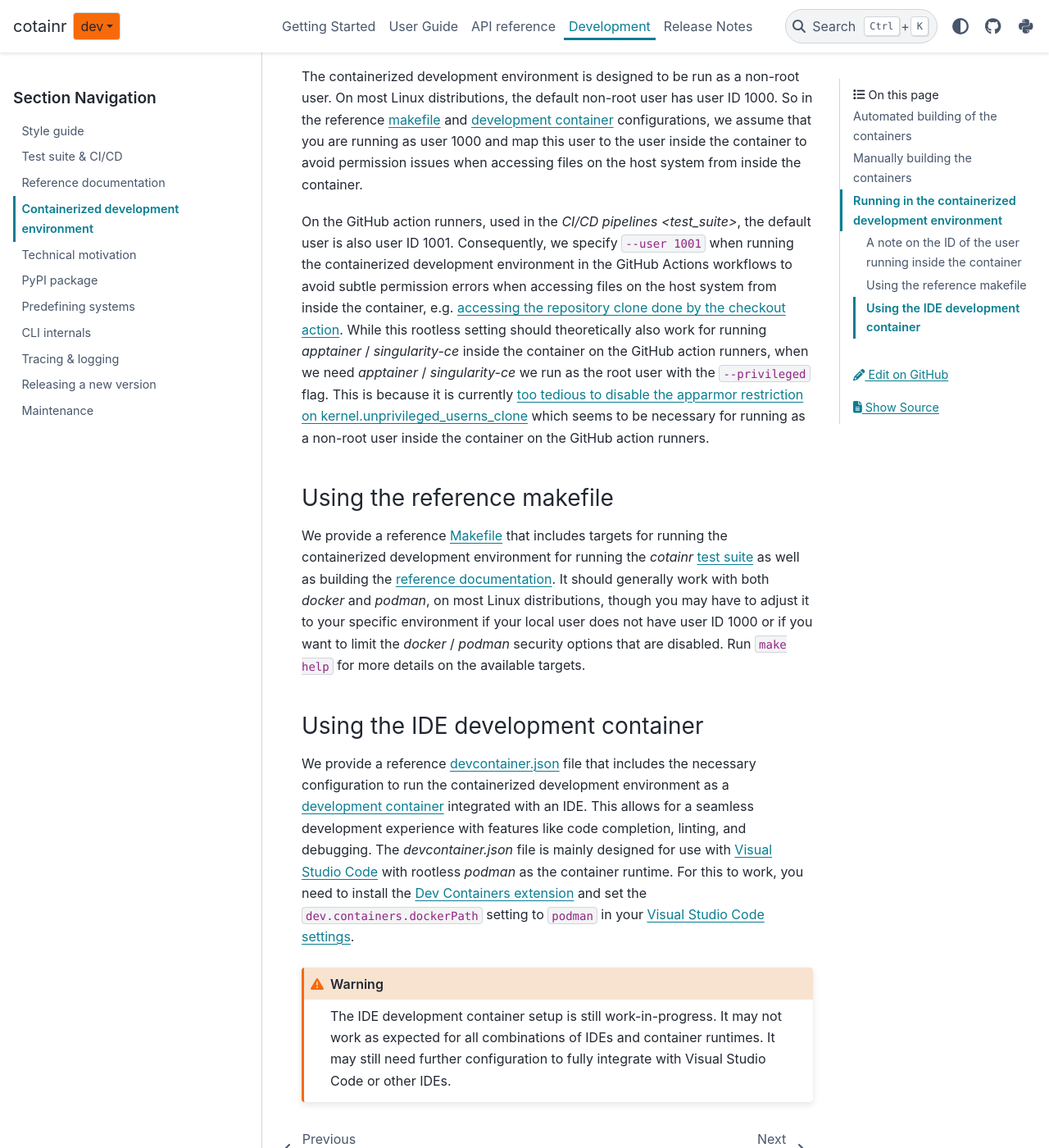
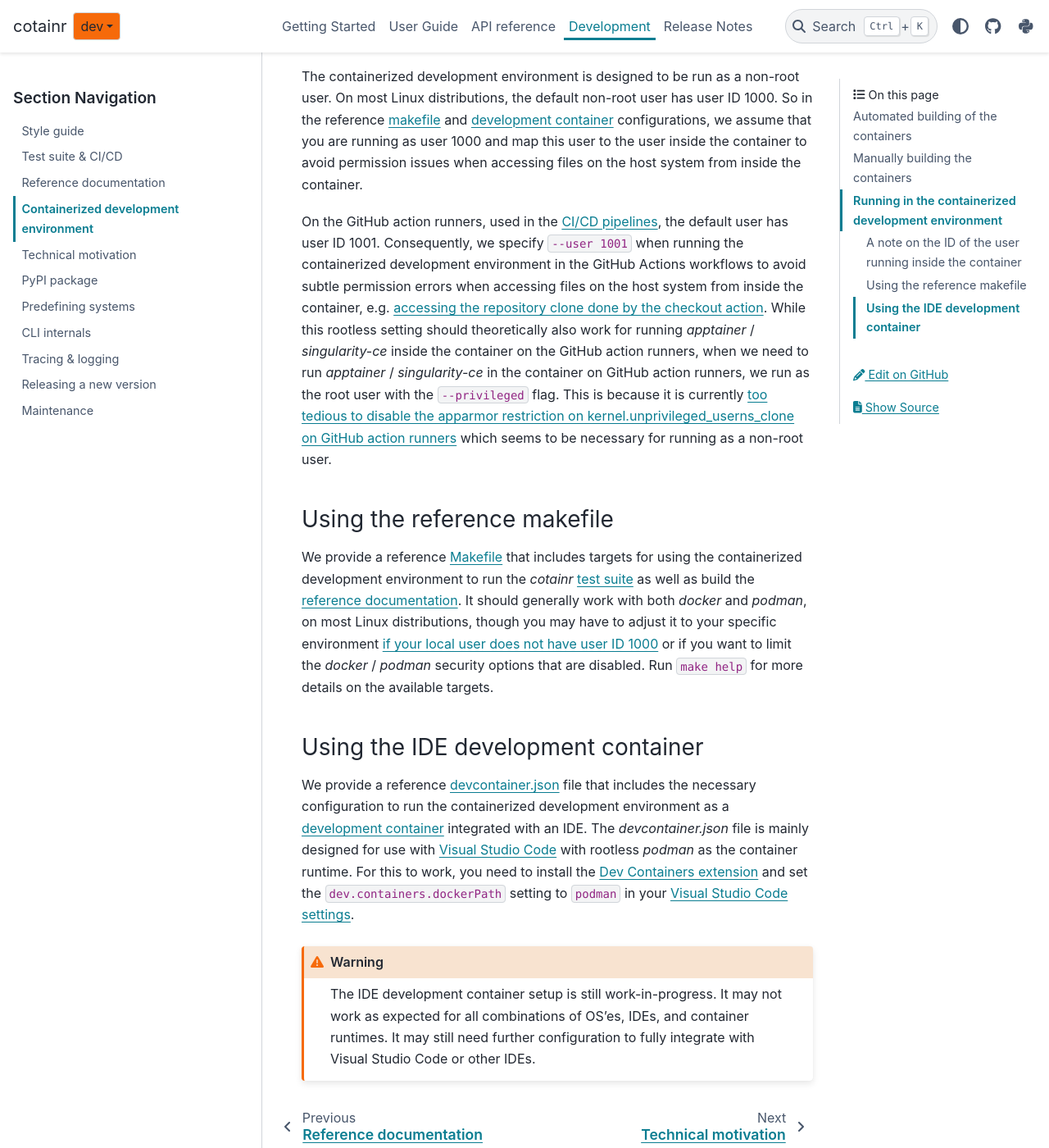
Before and after one commit to DeiC-HPC/cotainr, a Sphinx documentation site: the page built from doc/development/development_environment.rst, in a window 1280 px wide and 1400 px high, scrolled down 2438 px. Shown: the whole window at 82% size. Built offline with Sphinx 7.4.7 and the PyData theme 0.15.4, drawn with Linux system fonts in a browser that asks for light colours; pages that are not in the unit, such as notebooks, are missing from menus; the version number could not be read and is left out; some of the changed text lies outside the part shown.

Commit message:
Fixed typos etc. in dev env docs.

```diff
--- a/doc/development/development_environment.rst
+++ b/doc/development/development_environment.rst
@@ -4,23 +4,23 @@
 =====================================
 The `cotainr` project provides a containerized development environment that can be used to develop and test `cotainr` itself. The containerized development environment is defined in the `Dockerfile <https://github.com/DeiC-HPC/cotainr/blob/main/.github/workflows/dockerfiles/Dockerfile>`_ included in the https://github.com/DeiC-HPC/cotainr repository.
 
-Developers that are part of the https://github.com/DeiC-HPC organization may pull the development containers from the https://github.com/orgs/DeiC-HPC/packages `cotainr` `GitHub Container Registry (GHCR) <https://docs.github.com/en/packages/working-with-a-github-packages-registry/working-with-the-container-registry>`_. This requires logging in to GHCR using the `GitHub gh CLI tool <https://cli.github.com/manual/>`_ or the `docker login <https://docs.docker.com/reference/cli/docker/login/>`_ / `podman login <https://docs.podman.io/en/stable/markdown/podman-login.1.html>`_ CLI tool with a `personal access token (classic) <https://docs.github.com/en/authentication/keeping-your-account-and-data-secure/managing-your-personal-access-tokens#creating-a-personal-access-token-classic>`_ that has at least the `read:packages` scope.
+Developers that are part of the https://github.com/DeiC-HPC organization may pull the development containers from the https://github.com/orgs/DeiC-HPC/packages `GitHub Container Registry (GHCR) <https://docs.github.com/en/packages/working-with-a-github-packages-registry/working-with-the-container-registry>`_. This requires logging into GHCR using the `GitHub gh CLI tool <https://cli.github.com/manual/>`_ or the `docker login <https://docs.docker.com/reference/cli/docker/login/>`_ / `podman login <https://docs.podman.io/en/stable/markdown/podman-login.1.html>`_ CLI tool with a `personal access token (classic) <https://docs.github.com/en/authentication/keeping-your-account-and-data-secure/managing-your-personal-access-tokens#creating-a-personal-access-token-classic>`_ that has at least the `read:packages` scope.
 
 Automated building of the containers
 ------------------------------------
-Containers are automatically built and pushed to GHCR using the `CI_build_docker_images.yml <https://github.com/DeiC-HPC/cotainr/actions/workflows/CI_build_docker_images.yml>`_ GitHub Action workflow. This workflow uses `the official Docker GitHub Actions <https://docs.docker.com/build/ci/github-actions/>`_ to build the containers for all supported architectures and dependencies as defined in the :ref:`single sourced dependency matrix <single_source_dep_matrix>`.
+The containerized development environment containers are automatically built and pushed to GHCR using the `CI_build_docker_images.yml <https://github.com/DeiC-HPC/cotainr/actions/workflows/CI_build_docker_images.yml>`_ GitHub Action workflow. This workflow uses `the official Docker GitHub Actions <https://docs.docker.com/build/ci/github-actions/>`_ to build the containers for all supported architectures and dependencies as defined in the :ref:`single sourced dependency matrix <single_source_dep_matrix>`.
 
-The workflow is triggered on pushes to the `main` branch as well as branches starting with `docker_dev_env` if the files defining the development environment are changed, i.e. if changes are made to the following files:
+The workflow is triggered on pushes to the `main` branch, as well as development branches starting with `docker_dev_env`, if the files "defining" the development environment have changed, i.e. if changes are made to the following files:
 
 - `Dockerfile <https://github.com/DeiC-HPC/cotainr/blob/main/.github/workflows/dockerfiles/Dockerfile>`_
 - `matrix.json <https://github.com/DeiC-HPC/cotainr/actions/workflows/matrix.json>`_
 - `CI_build_docker_images.yml <https://github.com/DeiC-HPC/cotainr/actions/workflows/CI_build_docker_images.yml>`_
 
-A SHA256 checksum of these files is calculated by the `hashFiles <https://docs.github.com/en/actions/reference/evaluate-expressions-in-workflows-and-actions#hashfiles>`_ function is used to uniquely identify the "version" of the development environment as defined by theses files. The built containers are tagged with this checksum, which allows for identification of the containers that should be used in the :ref:`CI/CD pipelines <test_suite>`. That way we can ensure that right containers (based on the definition in the files above) for the `main` or `docker_dev_env_*` branches. Additionally, the containers are tagged with the branch name (`main` or `docker_dev_env_*`) to make it easier to pull the containers for local development.
+A SHA256 checksum of these files, as calculated by the `hashFiles <https://docs.github.com/en/actions/reference/evaluate-expressions-in-workflows-and-actions#hashfiles>`_ function, is used to uniquely identify the "version" of the development environment as defined by these files. The built containers are tagged with this checksum, which allows for identification of the containers that should be used in the :ref:`CI/CD pipelines <test_suite>`, i.e. the checksum of the three files on the `main` branch identify the containers that must be used in the CI/CD pipelines for the `main` branch - likewise for other branches. Additionally, the containers are tagged with the branch name (`main` or `docker_dev_env_*`) to make it easier to pull the containers for local development.
 
 Manually building the containers
 --------------------------------
-If you do not have access to the GHCR or want to build the containers locally, you can do using the `Dockerfile <https://github.com/DeiC-HPC/cotainr/blob/main/.github/workflows/dockerfiles/Dockerfile>`_. When building the containers locally, you need to provide the SINGULARITY_PROVIDER (`apptainer` or `singularity-ce``) and SINGULARITY_VERSION build arguments to the `docker build <https://docs.docker.com/reference/cli/docker/buildx/build/>`_ / `podman build <https://docs.podman.io/en/stable/markdown/podman-build.1.html>`_ command, e.g.
+If you do not have access to the `cotainr` GHCR or want to build the containers locally, you can do so using the `Dockerfile <https://github.com/DeiC-HPC/cotainr/blob/main/.github/workflows/dockerfiles/Dockerfile>`_. When building the containers locally, you need to provide the SINGULARITY_PROVIDER (`apptainer` or `singularity-ce``) and SINGULARITY_VERSION build arguments to the `docker build <https://docs.docker.com/reference/cli/docker/buildx/build/>`_ / `podman build <https://docs.podman.io/en/stable/markdown/podman-build.1.html>`_ command, e.g. from the `cotainr` repository root directory:
 
 .. code-block:: console
 
@@ -39,23 +39,25 @@
 
 We provide two reference methods to run the containerized development environment, one for running it in a terminal using a makefile and one for running the container as a `development container <https://containers.dev/>`_ integrated with an IDE.
 
+.. _dev_env_user_id:
+
 A note on the ID of the user running inside the container
 ~~~~~~~~~~~~~~~~~~~~~~~~~~~~~~~~~~~~~~~~~~~~~~~~~~~~~~~~~
 The containerized development environment is designed to be run as a non-root user. On most Linux distributions, the default non-root user has user ID 1000. So in the reference :ref:`makefile <dev_env_makefile>` and :ref:`development container <dev_env_devcontainer>` configurations, we assume that you are running as user 1000 and map this user to the user inside the container to avoid permission issues when accessing files on the host system from inside the container.
 
-On the GitHub action runners, used in the `CI/CD pipelines <test_suite>`, the default user is also user ID 1001. Consequently, we specify :code:`--user 1001` when running the containerized development environment in the GitHub Actions workflows to avoid subtle permission errors when accessing files on the host system from inside the container, e.g. `accessing the repository clone done by the checkout action <https://github.com/actions/checkout/issues/47>`_. While this rootless setting should theoretically also work for running `apptainer` / `singularity-ce` inside the container on the GitHub action runners, when we need `apptainer` / `singularity-ce` we run as the root user with the :code:`--privileged` flag. This is because it is currently `too tedious to disable the apparmor restriction on kernel.unprivileged_userns_clone <https://github.com/actions/runner-images/issues/10015>`_ which seems to be necessary for running as a non-root user inside the container on the GitHub action runners.
+On the GitHub action runners, used in the :ref:`CI/CD pipelines <test_suite>`, the default user has user ID 1001. Consequently, we specify :code:`--user 1001` when running the containerized development environment in the GitHub Actions workflows to avoid subtle permission errors when accessing files on the host system from inside the container, e.g. `accessing the repository clone done by the checkout action <https://github.com/actions/checkout/issues/47>`_. While this rootless setting should theoretically also work for running `apptainer` / `singularity-ce` inside the container on the GitHub action runners, when we need to run `apptainer` / `singularity-ce` in the container on GitHub action runners, we run as the root user with the :code:`--privileged` flag. This is because it is currently `too tedious to disable the apparmor restriction on kernel.unprivileged_userns_clone on GitHub action runners <https://github.com/actions/runner-images/issues/10015>`_ which seems to be necessary for running as a non-root user.
 
 .. _dev_env_makefile:
 
 Using the reference makefile
 ~~~~~~~~~~~~~~~~~~~~~~~~~~~~
-We provide a reference `Makefile <https://github.com/DeiC-HPC/cotainr/blob/main/Makefile>`_ that includes targets for running the containerized development environment for running the `cotainr` :ref:`test suite <test_suite>` as well as building the :ref:`reference documentation <reference_docs>`. It should generally work with both `docker` and `podman`, on most Linux distributions, though you may have to adjust it to your specific environment if your local user does not have user ID 1000 or if you want to limit the `docker` / `podman` security options that are disabled. Run :code:`make help` for more details on the available targets.
+We provide a reference `Makefile <https://github.com/DeiC-HPC/cotainr/blob/main/Makefile>`_ that includes targets for using the containerized development environment to run the `cotainr` :ref:`test suite <test_suite>` as well as build the :ref:`reference documentation <reference_docs>`. It should generally work with both `docker` and `podman`, on most Linux distributions, though you may have to adjust it to your specific environment :ref:`if your local user does not have user ID 1000 <dev_env_user_id>` or if you want to limit the `docker` / `podman` security options that are disabled. Run :code:`make help` for more details on the available targets.
 
 .. _dev_env_devcontainer:
 
 Using the IDE development container
 ~~~~~~~~~~~~~~~~~~~~~~~~~~~~~~~~~~~
-We provide a reference `devcontainer.json <https://github.com/DeiC-HPC/cotainr/blob/main/.devcontainer/devcontainer.json>`_ file that includes the necessary configuration to run the containerized development environment as a `development container <https://containers.dev/>`_ integrated with an IDE. This allows for a seamless development experience with features like code completion, linting, and debugging. The `devcontainer.json` file is mainly designed for use with `Visual Studio Code <https://code.visualstudio.com/docs/remote/containers>`_ with rootless `podman` as the container runtime. For this to work, you need to install the `Dev Containers extension <https://marketplace.visualstudio.com/items?itemName=ms-vscode-remote.remote-containers>`_ and set the :code:`dev.containers.dockerPath` setting to :code:`podman` in your `Visual Studio Code settings <https://code.visualstudio.com/docs/configure/settings>`_.
+We provide a reference `devcontainer.json <https://github.com/DeiC-HPC/cotainr/blob/main/.devcontainer/devcontainer.json>`_ file that includes the necessary configuration to run the containerized development environment as a `development container <https://containers.dev/>`_ integrated with an IDE. The `devcontainer.json` file is mainly designed for use with `Visual Studio Code <https://code.visualstudio.com/docs/remote/containers>`_ with rootless `podman` as the container runtime. For this to work, you need to install the `Dev Containers extension <https://marketplace.visualstudio.com/items?itemName=ms-vscode-remote.remote-containers>`_ and set the :code:`dev.containers.dockerPath` setting to :code:`podman` in your `Visual Studio Code settings <https://code.visualstudio.com/docs/configure/settings>`_.
 
 .. warning::
-    The IDE development container setup is still work-in-progress. It may not work as expected for all combinations of IDEs and container runtimes. It may still need further configuration to fully integrate with Visual Studio Code or other IDEs.
+    The IDE development container setup is still work-in-progress. It may not work as expected for all combinations of OS'es, IDEs, and container runtimes. It may still need further configuration to fully integrate with Visual Studio Code or other IDEs.
```
Also changed, not shown: other parts of doc/development/development_environment.rst (+1 -1 lines).
